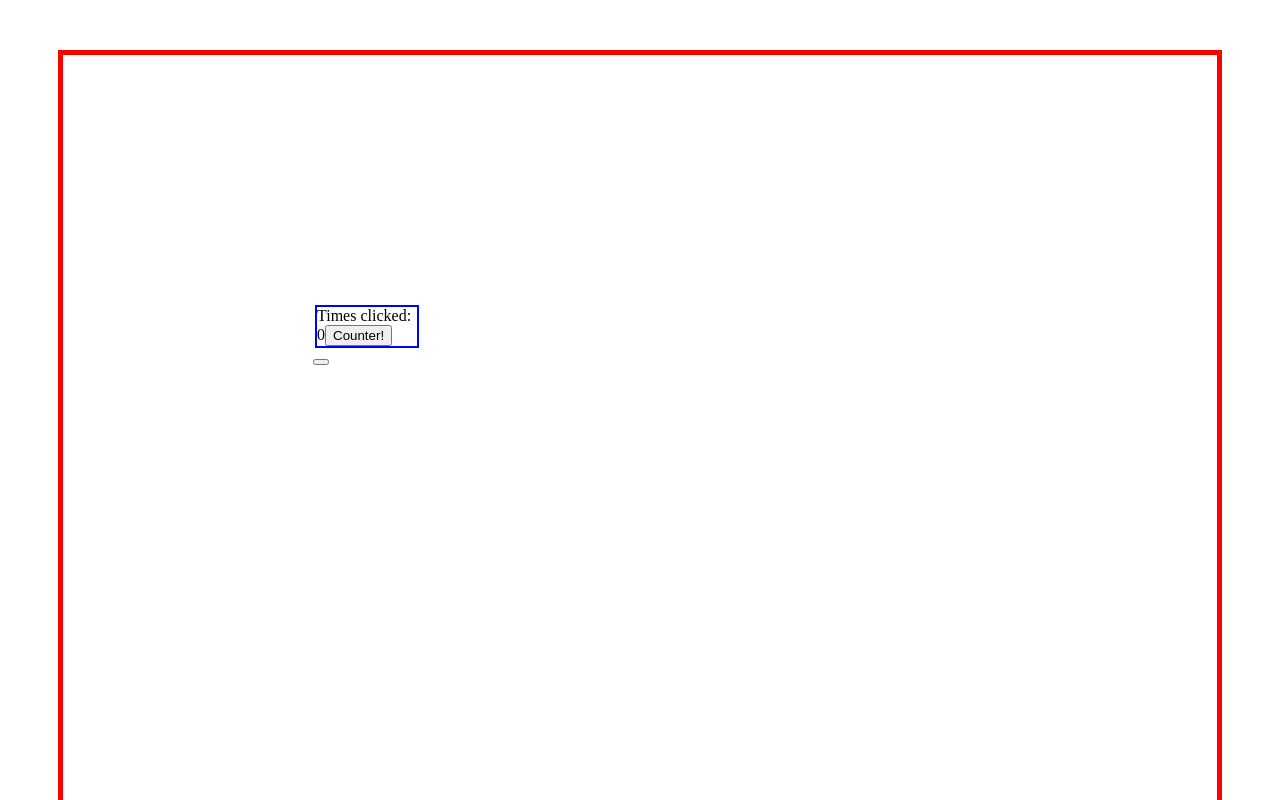
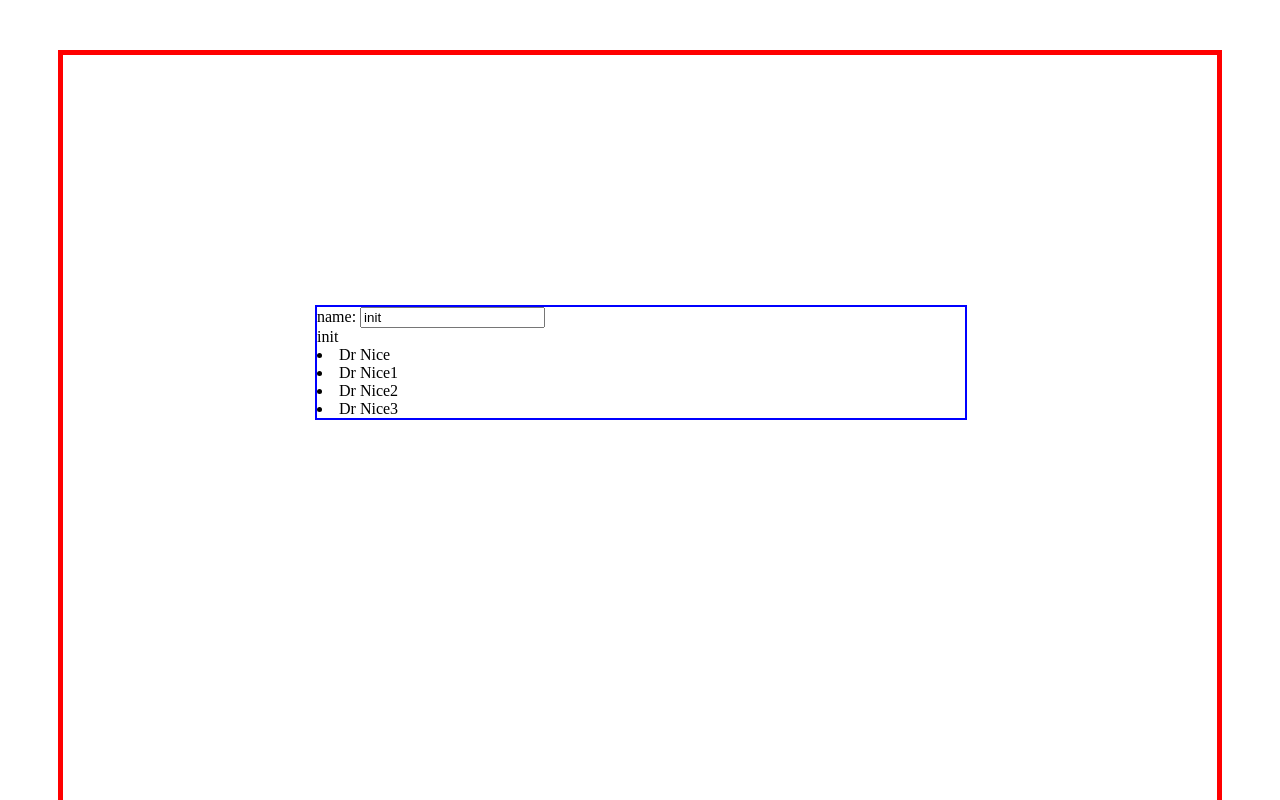
Before and after one commit to Florins13/Project-F-F-N-131330, an Angular app in the folder Front-End/: page / in a window 1280 px wide. Shown: the top 800 px of the page. Built offline with nearby package versions, Linux system fonts and the light colour scheme.

Commit message:
Added service

```diff
--- a/Front-End/src/app/app.component.html
+++ b/Front-End/src/app/app.component.html
@@ -1,5 +1,5 @@
 <div class="borderColor">
-  <app-practice [test]="numero"> </app-practice>
 
-  <button (click)="buttonClick()"></button>
+  <app-practice> </app-practice>
+
 </div>
--- /dev/null
+++ b/Front-End/src/app/hero.ts
@@ -0,0 +1,6 @@
+export interface Users {
+  id: number;
+  title: string;
+  body: string;
+  userId: number;
+}
--- a/Front-End/src/app/practice/practice.component.html
+++ b/Front-End/src/app/practice/practice.component.html
@@ -1,5 +1,12 @@
-<div class="blueBorder">
+<div class="blueBorder" xmlns="http://www.w3.org/1999/html">
 
-  <span>Times clicked: {{ test }}</span>
-  <button (click)="buttonClick()">Counter!</button>
+
+  <div>
+    <label>name:
+      <input [(ngModel)]="name" placeholder="name" (change)="getStuff()"/>
+    </label>
+  </div>
+  <span>{{name}}</span>
+
+  <li *ngFor="let hero of HEROES">{{hero}}</li>
 </div>
--- a/Front-End/src/app/practice/practice.component.sass
+++ b/Front-End/src/app/practice/practice.component.sass
@@ -2,5 +2,4 @@
 
 .blueBorder
   border: 2px solid blue
-  width: 100px
   margin-left: 2px
--- a/Front-End/src/app/practice/practice.component.ts
+++ b/Front-End/src/app/practice/practice.component.ts
@@ -1,4 +1,6 @@
-import {Component, Input, OnInit} from '@angular/core';
+import {Component, Input, OnInit, Output} from '@angular/core';
+import {Users} from "../hero";
+import {HeroService} from "../services/hero.service";
 
 @Component({
   selector: 'app-practice',
@@ -7,12 +9,38 @@ import {Component, Input, OnInit} from '@angular/core';
 })
 export class PracticeComponent implements OnInit {
 
-  @Input() test : number = 0;
+  @Input()
+  name : string = "jansdflsdmnfsdkflk";
+  users : Users[] = [];
 
-  constructor() { }
+  constructor(
+    private heroService: HeroService,) { }
+
+  hero: Users = {
+    id: 1,
+    title: 'Windstorm',
+    body: "20",
+    userId: 1
+  };
+
+  HEROES: string[] = [
+    "Dr Nice",
+    "Dr Nice1",
+    "Dr Nice2",
+    "Dr Nice3"
+  ];
 
   ngOnInit(): void {
-    this.test = 0;
+    this.name = "init"
+  }
+
+  getStuff(): void {
+    this.heroService.getHeroes().subscribe(heroes =>
+    {
+      this.users = heroes
+      console.log(this.users)
+    });
+
   }
 
 
--- /dev/null
+++ b/Front-End/src/app/services/hero.service.ts
@@ -0,0 +1,20 @@
+import { Injectable } from '@angular/core';
+import { HttpClient } from "@angular/common/http";
+import { Users } from "../hero";
+import { Observable } from "rxjs";
+
+@Injectable({
+  providedIn: 'root'
+})
+export class HeroService {
+
+  private Url = 'https://jsonplaceholder.typicode.com/posts';  // URL to web api
+
+  constructor(
+    private http: HttpClient
+  ) { }
+
+  getHeroes(): Observable<Users[]> {
+    return this.http.get<Users[]>(this.Url)
+  }
+}
```
Also changed, not shown: Front-End/src/app/app.module.ts (+7 -2 lines), 1 other file (tests, documents, lock files or other folders).
